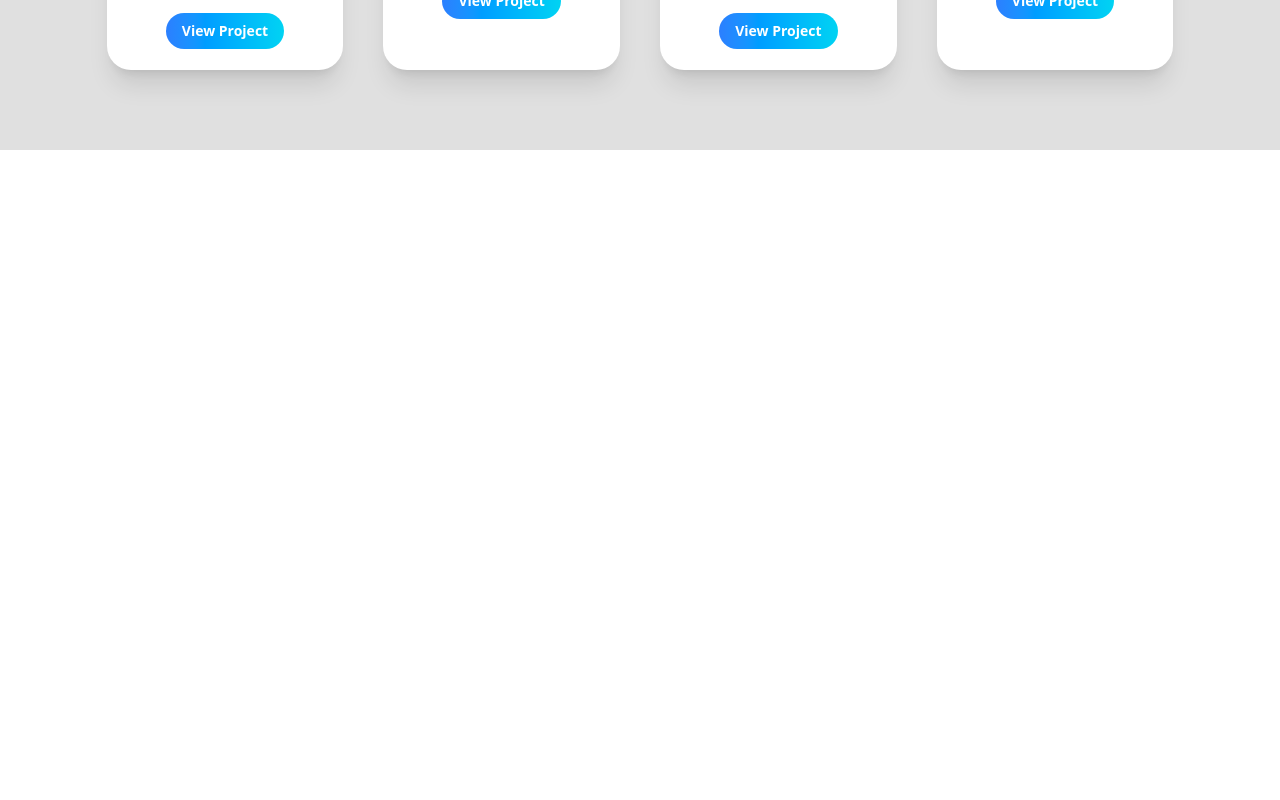
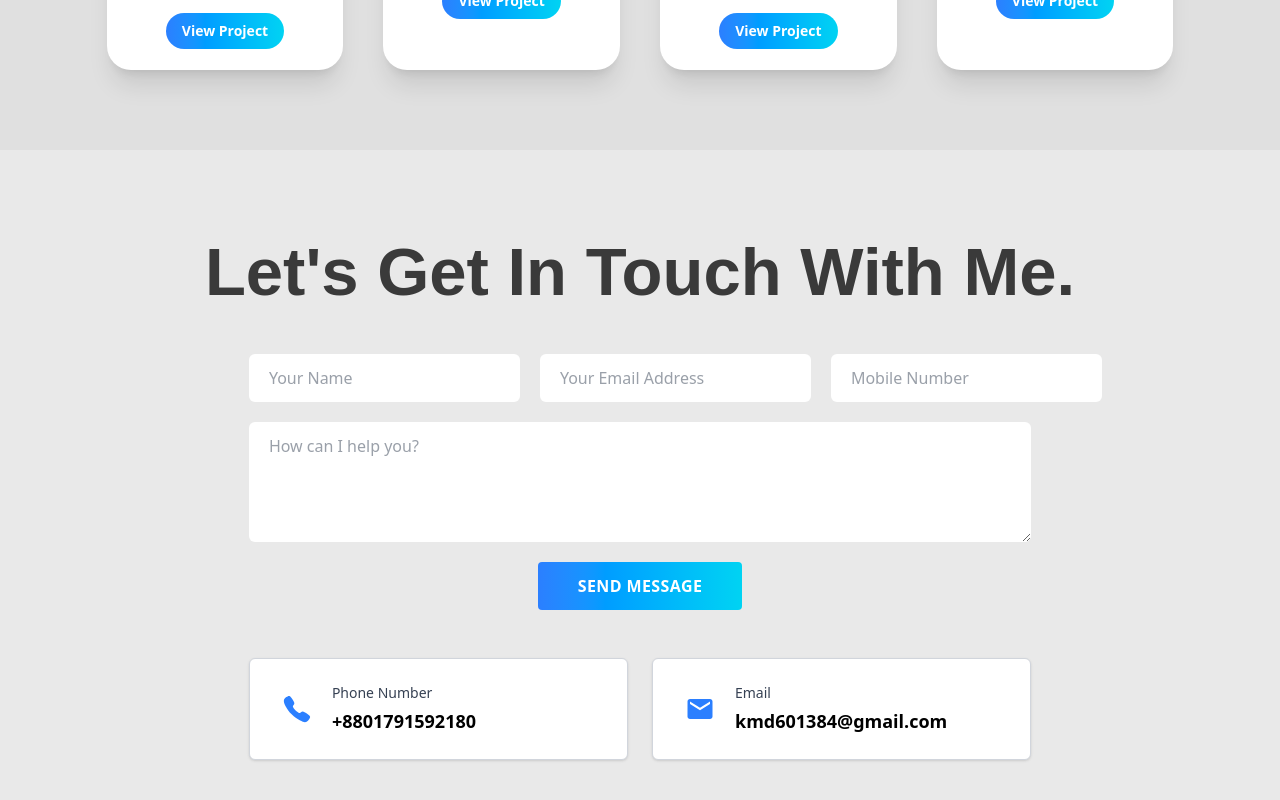
Before and after one commit to khaled6013/MY-PORTFOLIO, a React (Vite) app: page / in a window 1280 px wide. Shown: the part 2903-3703 px from the top of the page. Before the commit the page ends 3053 px from the top, so only its background shows below. Built offline with nearby package versions, Linux system fonts and the light colour scheme.

Commit message:
footer part

```diff
--- /dev/null
+++ b/src/components/Footer.jsx
@@ -0,0 +1,74 @@
+import { IoCall } from "react-icons/io5";
+import { MdEmail } from "react-icons/md";
+
+const Footer = () => {
+    return (
+        <>
+            <div className="bg-[#E9E9E9] lg:py-20 py-10">
+                <div className="lg:w-11/12 w-10/12 mx-auto">
+                    <div className="text-center mb-10">
+                        <h2 className="font-pops lg:font-extrabold font-bold text-black lg:text-[67px] md:text-[45px] text-[32px] opacity-75 leading-tight">
+                            Let's Get In Touch With Me.
+                        </h2>
+                    </div>
+                    <div className="lg:w-4/6 mx-auto">
+                        <form className="flex flex-col items-center gap-5">
+                            <div className="w-full flex flex-col md:flex-row justify-between gap-5">
+                                <input
+                                    type="text"
+                                    placeholder="Your Name"
+                                    className="flex-1 bg-white px-5 py-3 rounded-md outline-none focus:ring-2 focus:ring-blue-400 text-gray-700"
+                                />
+                                <input
+                                    type="email"
+                                    placeholder="Your Email Address"
+                                    className="flex-1 bg-white px-5 py-3 rounded-md outline-none focus:ring-2 focus:ring-blue-400 text-gray-700"
+                                />
+                                <input
+                                    type="tel"
+                                    placeholder="Mobile Number"
+                                    className="flex-1 bg-white px-5 py-3 rounded-md outline-none focus:ring-2 focus:ring-blue-400 text-gray-700"
+                                />
+                            </div>
+                            <textarea
+                                rows="4"
+                                placeholder="How can I help you?"
+                                className="w-full bg-white px-5 py-3 rounded-md outline-none focus:ring-2 focus:ring-blue-400 text-gray-700"
+                            ></textarea>
+                            <button
+                                type="submit"
+                                className="text-white bg-linear-to-r from-blue-500 to-cyan-400 font-semibold tracking-wide py-3 px-10 rounded-sm hover:shadow-lg hover:shadow-blue-400/40 transition-all duration-300 cursor-pointer"
+                            >
+                                SEND MESSAGE
+                            </button>
+                        </form>
+                    </div>
+                    <div className="lg:w-4/6 mx-auto mt-12 flex flex-col md:flex-row items-center justify-between gap-6">
+                        <div className="flex items-center w-full md:w-1/2 bg-white border border-gray-300 rounded-md px-8 py-6 gap-5 shadow-sm hover:shadow-md transition-all duration-300">
+                            <IoCall className="text-[30px] text-blue-500" />
+                            <div>
+                                <p className="text-gray-700 text-sm font-medium mb-1">
+                                    Phone Number
+                                </p>
+                                <p className="text-black text-lg font-semibold">
+                                    +8801791592180
+                                </p>
+                            </div>
+                        </div>
+                        <div className="flex items-center w-full md:w-1/2 bg-white border border-gray-300 rounded-md px-8 py-6 gap-5 shadow-sm hover:shadow-md transition-all duration-300">
+                            <MdEmail className="text-[30px] text-blue-500" />
+                            <div>
+                                <p className="text-gray-700 text-sm font-medium mb-1">Email</p>
+                                <p className="text-black text-lg font-semibold">
+                                    kmd601384@gmail.com
+                                </p>
+                            </div>
+                        </div>
+                    </div>
+                </div>
+            </div>
+        </>
+    );
+};
+
+export default Footer;
--- a/src/components/Project.jsx
+++ b/src/components/Project.jsx
@@ -13,21 +13,21 @@ const projects = [
         tech: "React JS (API Integrated)",
         icon: <FaReact className="text-cyan-400 text-3xl" />,
         img: ecom,
-        link: "https://your-ecommerce-link.com", // Live link দিলে এখানে দিও
+        link: "https://zingy-mochi-1d5f2f.netlify.app/",
     },
     {
         title: "Finance Dashboard",
         tech: "React JS (Multi Page)",
         icon: <FaReact className="text-cyan-400 text-3xl" />,
         img: fin,
-        link: "https://your-finance-dashboard.com",
+        link: "https://vocal-boba-03d8ad.netlify.app/",
     },
     {
         title: "Cyber Landing Page",
         tech: "Next JS (Single Page)",
         icon: <SiNextdotjs className="text-black text-3xl dark:text-white" />,
         img: cyber,
-        link: "https://your-finance-dashboard.com", // Coming soon
+        link: "https://your-finance-dashboard.com",
     },
     {
         title: "Portfolio Agency",
@@ -46,7 +46,6 @@ const Project = () => {
                 <h2 className="font-pops lg:font-extrabold font-bold text-black lg:text-[67px] md:text-[45px] text-[32px] opacity-75 leading-tight">
                     My Projects
                 </h2>
-                {/* Project Cards */}
                 <div className="grid grid-cols-1 sm:grid-cols-2 lg:grid-cols-4 gap-10 lg:mt-10 mt-3">
                     {projects.map((project, index) => (
                         <motion.div
@@ -59,7 +58,6 @@ const Project = () => {
                             transition={{ duration: 0.6, delay: index * 0.1 }}
                             viewport={{ once: true }}
                         >
-                            {/* Image */}
                             <div className="relative h-56 md:h-64 lg:h-72 overflow-hidden">
                                 <img
                                     src={project.img}
@@ -68,8 +66,6 @@ const Project = () => {
                                 />
                                 <div className="absolute inset-0 bg-linear-to-t from-black/80 via-black/30 to-transparent opacity-0 group-hover:opacity-100 transition-all duration-500"></div>
                             </div>
-
-                            {/* Text */}
                             <div className="p-5 text-center relative z-10">
                                 <div className="flex justify-center items-center gap-2 mb-3">
                                     {project.icon}
@@ -96,8 +92,6 @@ const Project = () => {
                                     </p>
                                 )}
                             </div>
-
-                            {/* Glow Effect */}
                             <div className="absolute inset-0 rounded-3xl opacity-0 group-hover:opacity-30 transition-all duration-500 bg-linear-to-r from-blue-400 via-cyan-300 to-purple-500 blur-xl -z-10"></div>
                         </motion.div>
                     ))}
--- a/src/page/Home.jsx
+++ b/src/page/Home.jsx
@@ -4,6 +4,7 @@ import Banner from '../components/Banner'
 import About from '../components/About'
 import Skill from '../components/Skill'
 import Project from '../components/Project'
+import Footer from '../components/Footer'
 
 const Home = () => {
   return (
@@ -13,6 +14,7 @@ const Home = () => {
       <About></About>
       <Skill></Skill>
       <Project></Project>
+      <Footer></Footer>
     </>
   )
 }
```
